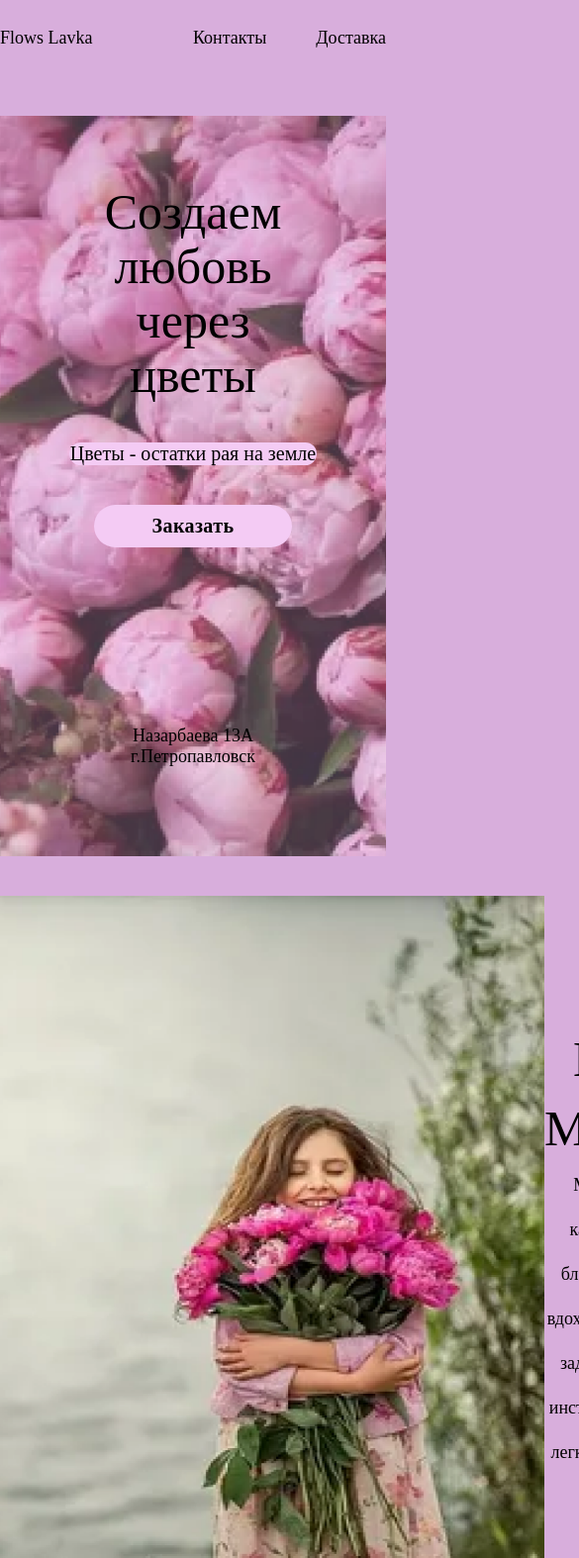
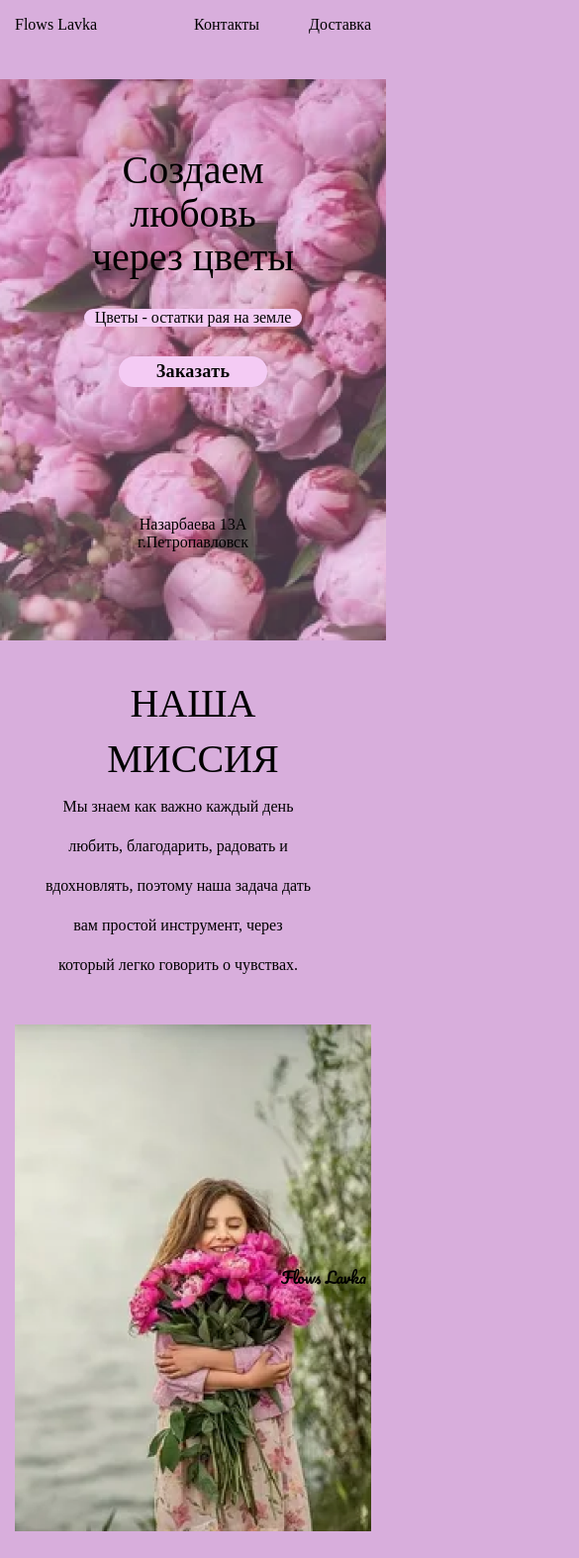
Before and after one commit to TolegenAzamat/flower, a plain HTML site: page index.html in a window 390 px wide. Shown: the top 1574 px of the page at 99% size, 585 px wide, since content can reach past the window. Drawn offline with Linux system fonts and the light colour scheme.

Commit message:
Update style.css

```diff
--- a/style.css
+++ b/style.css
@@ -247,3 +247,113 @@ h1,h2,h3,h4,h5,h6{
     max-width: 200px;
     padding: 5px;
 }
+
+@media (max-width: 1199px) {
+    .mission-logo{
+        bottom: -700px;
+        right: 20px;
+    }
+}
+
+/*Medium: 768px-991px*/
+@media (max-width: 991px) {
+    .container{
+        max-width: 720px;
+    }
+    .header .container{
+        max-width: 720px;
+    }
+    .mission-img {
+        max-width: 350px;
+    }
+    .mission-info {
+        padding-top: 30px;
+    }
+}
+
+/*Small: 576px-767px*/
+@media (max-width: 767px) {
+    .container{
+        max-width: 540px;
+    }
+    .header .container{
+        max-width: 540px;
+    }
+    .mission-img {
+        max-width: 250px;
+    }
+    .mission-info {
+        padding-top: 10px;
+    }
+    .main-title {
+        font-size: 40px;
+        margin-bottom: 30px;
+    }
+    .main-text {
+        font-size: 16px;
+        max-width: 230px;
+        margin: 30px auto;
+    }
+    .button{
+        padding: 5px;
+        width: 150px;
+        font-size: 18px;
+    }
+    .main-action{
+        margin-bottom: 130px;
+    }
+    section {
+        margin-top: 30px;
+    }
+    body{
+        font-size: 16px;
+    }
+    .mission-title{
+        font-size: 40px;
+    }
+    .mission-text{
+        line-height: 2.5;
+        max-width: 270px;
+        text-align: center;
+    }
+    .mission-logo{
+        bottom: -420px;
+        right: 20px;
+    }
+    .process-info{
+        align-items: center;
+        flex-direction: column;
+        padding: 20px 0;
+    }
+    .end-title{
+        font-size: 40px;
+        padding-top: 80px;
+    }
+    .end-text{
+        padding-bottom: 150px;
+    }
+}
+
+/*Extra small: 0px (320px) - 575px*/
+@media (max-width: 575px) {
+    .container{
+        padding: 0 15px;
+        margin: 0 auto;
+    }
+    .header .container{
+        padding: 0 15px;
+    }
+    .mission-box{
+        flex-direction: column-reverse;
+        margin-top: 200px;
+    }
+    .mission-info{
+        padding-bottom: 40px;
+    }
+    .mission-img{
+        max-width: 100%;
+    }
+    .mission-logo {
+        bottom: -460px;
+    }
+}
```
